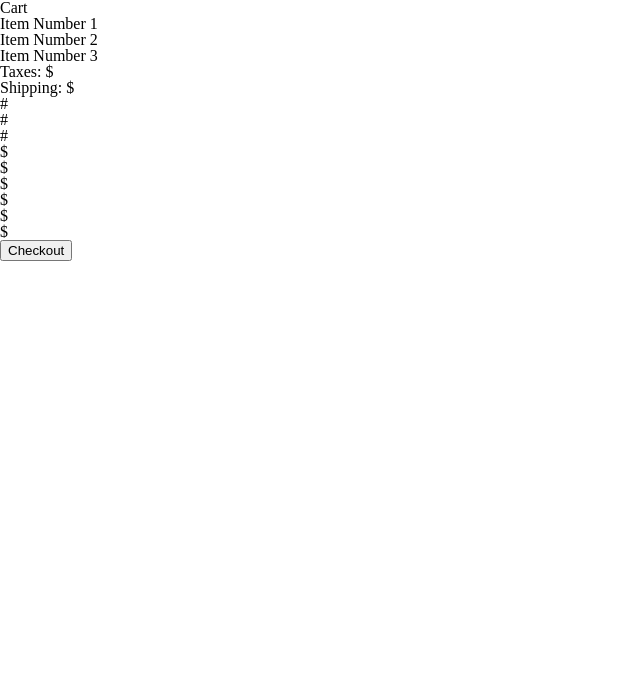
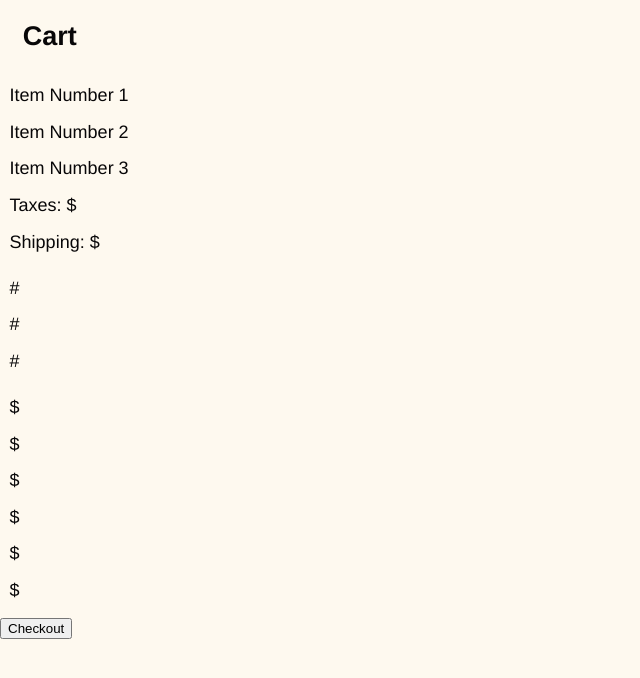
Before and after one commit to pparagonn/itmd362-project-1, a plain HTML site: page index.html in a window 1280 px wide. Shown: the whole page, without its empty margins (0-640 px from the left). Drawn offline with Linux system fonts and the light colour scheme.

Commit message:
Add basic styling

```diff
--- a/assets/css/screen.css
+++ b/assets/css/screen.css
@@ -6,4 +6,29 @@
 a,abbr,acronym,address,applet,article,aside,audio,b,big,blockquote,body,canvas,caption,center,cite,code,dd,del,details,dfn,div,dl,dt,em,embed,fieldset,figcaption,figure,footer,form,h1,h2,h3,h4,h5,h6,header,hgroup,html,i,iframe,img,ins,kbd,label,legend,li,mark,menu,nav,object,ol,output,p,pre,q,ruby,s,samp,section,small,span,strike,strong,sub,summary,sup,table,tbody,td,tfoot,th,thead,time,tr,tt,u,ul,var,video{margin:0;padding:0;border:0;font:inherit;vertical-align:baseline}article,aside,details,figcaption,figure,footer,header,hgroup,main,menu,nav,section{display:block}html{line-height:1}body{line-height:inherit}ol,ul{list-style:none}blockquote,q{quotes:none}blockquote:after,blockquote:before,q:after,q:before{content:'';content:none}table{border-collapse:collapse;border-spacing:0}
 /* stylelint-enable */
 
+/*
+  Modular Scale: https://www.modularscale.com/?18&px&1.333
+  */
+
 /* Begin site styles below */
+
+/* Content Style */
+html {
+  font-family: Helvetica, sans-serif;
+  font-size: 1.125em; /* 18 / 16 = 1.25 */
+  line-height: 1.5em; /* 23.994 / 16 = 1.5 */
+  background: #FEF9EF;
+  color: #080708;
+}
+
+h1 {
+  font-size: 1.5em; /* 23.994 / 16 = 1.5 */
+  padding: 0.844em; /* 13.503 / 16 = 0.844 */
+  font-weight: bold;
+}
+
+li,
+ol,
+ul {
+  padding: 0.267em; /* 4.277 / 16 = 0.267 */
+}
```
